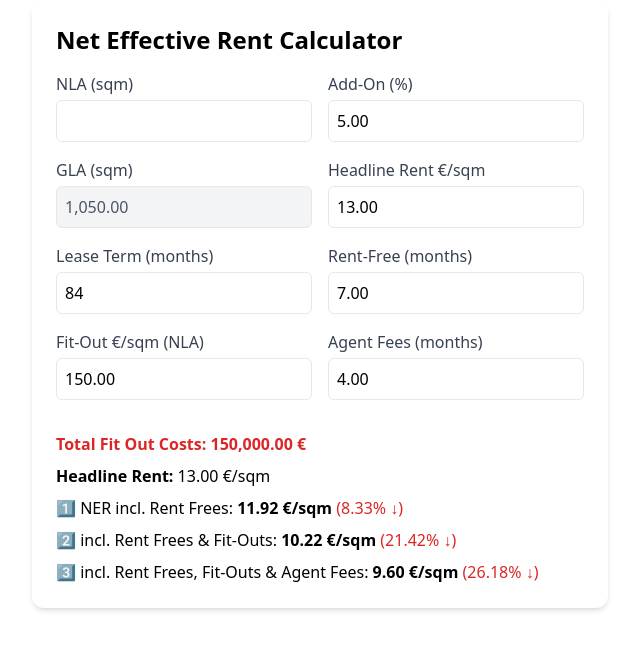
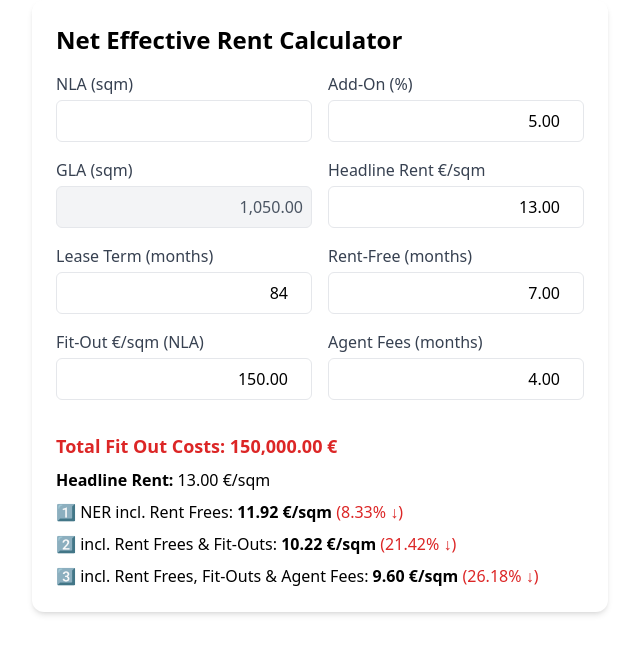
Before and after one commit to Musicandy13/Net-Effective-Rent-Calculator, a React (Vite) app: page / in a window 1280 px wide. Shown: the top 654 px of the page, without its empty margins (320-960 px from the left). Built offline with nearby package versions, Linux system fonts and the light colour scheme; the HTML template or start-up script is replaced by a standard one.

Commit message:
Update App.jsx

```diff
--- a/src/App.jsx
+++ b/src/App.jsx
@@ -1,13 +1,13 @@
 import { useState } from 'react';
 
 export default function NERCalculator() {
-  const [nla, setNla] = useState(1000);
-  const [addon, setAddon] = useState(5);
-  const [rent, setRent] = useState(13);
+  const [nla, setNla] = useState(1000.0);
+  const [addon, setAddon] = useState(5.0);
+  const [rent, setRent] = useState(13.0);
   const [duration, setDuration] = useState(84);
-  const [rf, setRf] = useState(7);
-  const [fitOut, setFitOut] = useState(150);
-  const [agentFeeMonths, setAgentFeeMonths] = useState(4);
+  const [rf, setRf] = useState(7.0);
+  const [fitOut, setFitOut] = useState(150.0);
+  const [agentFeeMonths, setAgentFeeMonths] = useState(4.0);
 
   const gla = nla * (1 + addon / 100);
   const rentFreeMonths = duration - rf;
@@ -19,27 +19,15 @@ export default function NERCalculator() {
   const ner2 = (grossRent - totalFitOut) / (duration * gla);
   const ner3 = (grossRent - totalFitOut - agentFees) / (duration * gla);
 
-  const formatNumber = (value, options = {}) =>
-    new Intl.NumberFormat('en-US', {
-      minimumFractionDigits: 2,
-      maximumFractionDigits: 2,
-      ...options,
-    }).format(value);
+  const format = (value) => value.toLocaleString('en-US', { minimumFractionDigits: 2, maximumFractionDigits: 2 });
+  const formatPercent = (value) => `${Math.abs(value).toFixed(2)}%`;
 
-  const percentDiff = (ner) => {
-    const diff = 100 - (ner / rent) * 100;
-    const color = diff === 0 ? 'text-black' : 'text-red-600';
-    const sign = diff === 0 ? '' : '↓';
-    return <span className={color}>({formatNumber(diff)}% {sign})</span>;
-  };
+  const reduction = (ner) => ((1 - ner / rent) * 100);
 
-  const handleInputChange = (setter, step) => (e) => {
-    const value = parseFloat(e.target.value);
-    if (!isNaN(value) && value >= 0) {
-      setter(Math.round(value / step) * step);
-    } else {
-      setter(0);
-    }
+  const handleInput = (setter, step) => (e) => {
+    const raw = e.target.value.replace(/,/g, '');
+    const parsed = parseFloat(raw);
+    if (!isNaN(parsed)) setter(parsed);
   };
 
   return (
@@ -48,107 +36,48 @@ export default function NERCalculator() {
       <div className="grid grid-cols-2 gap-4">
         <label className="block">
           <span className="text-gray-700">NLA (sqm)</span>
-          <input
-            type="number"
-            step="0.5"
-            value={formatNumber(nla)}
-            onChange={handleInputChange(setNla, 0.5)}
-            className="mt-1 block w-full border rounded-md p-2"
-          />
+          <input type="number" step="0.5" value={format(nla)} onChange={handleInput(setNla, 0.5)} className="mt-1 block w-full border rounded-md p-2 text-right" />
         </label>
         <label className="block">
           <span className="text-gray-700">Add-On (%)</span>
-          <input
-            type="number"
-            step="0.1"
-            value={formatNumber(addon)}
-            onChange={handleInputChange(setAddon, 0.1)}
-            className="mt-1 block w-full border rounded-md p-2"
-          />
+          <input type="number" step="0.1" value={format(addon)} onChange={handleInput(setAddon, 0.1)} className="mt-1 block w-full border rounded-md p-2 text-right" />
         </label>
 
         <label className="block">
           <span className="text-gray-700">GLA (sqm)</span>
-          <input
-            type="text"
-            readOnly
-            value={formatNumber(gla)}
-            className="mt-1 block w-full border rounded-md p-2 bg-gray-100 text-gray-600"
-          />
+          <input type="text" readOnly value={format(gla)} className="mt-1 block w-full border rounded-md p-2 bg-gray-100 text-gray-600 text-right" />
         </label>
         <label className="block">
           <span className="text-gray-700">Headline Rent €/sqm</span>
-          <input
-            type="number"
-            step="0.25"
-            value={formatNumber(rent)}
-            onChange={handleInputChange(setRent, 0.25)}
-            className="mt-1 block w-full border rounded-md p-2"
-          />
+          <input type="number" step="0.25" value={format(rent)} onChange={handleInput(setRent, 0.25)} className="mt-1 block w-full border rounded-md p-2 text-right" />
         </label>
 
         <label className="block">
           <span className="text-gray-700">Lease Term (months)</span>
-          <input
-            type="number"
-            step="1"
-            value={duration}
-            onChange={handleInputChange(setDuration, 1)}
-            className="mt-1 block w-full border rounded-md p-2"
-          />
+          <input type="number" step="1" value={duration} onChange={e => setDuration(+e.target.value)} className="mt-1 block w-full border rounded-md p-2 text-right" />
         </label>
         <label className="block">
           <span className="text-gray-700">Rent-Free (months)</span>
-          <input
-            type="number"
-            step="0.5"
-            value={formatNumber(rf)}
-            onChange={handleInputChange(setRf, 0.5)}
-            className="mt-1 block w-full border rounded-md p-2"
-          />
+          <input type="number" step="0.5" value={format(rf)} onChange={handleInput(setRf, 0.5)} className="mt-1 block w-full border rounded-md p-2 text-right" />
         </label>
 
         <label className="block">
           <span className="text-gray-700">Fit-Out €/sqm (NLA)</span>
-          <input
-            type="number"
-            step="5"
-            value={formatNumber(fitOut)}
-            onChange={handleInputChange(setFitOut, 5)}
-            className="mt-1 block w-full border rounded-md p-2"
-          />
+          <input type="number" step="5" value={format(fitOut)} onChange={handleInput(setFitOut, 5)} className="mt-1 block w-full border rounded-md p-2 text-right" />
         </label>
         <label className="block">
           <span className="text-gray-700">Agent Fees (months)</span>
-          <input
-            type="number"
-            step="0.5"
-            value={formatNumber(agentFeeMonths)}
-            onChange={handleInputChange(setAgentFeeMonths, 0.5)}
-            className="mt-1 block w-full border rounded-md p-2"
-          />
+          <input type="number" step="0.5" value={format(agentFeeMonths)} onChange={handleInput(setAgentFeeMonths, 0.5)} className="mt-1 block w-full border rounded-md p-2 text-right" />
         </label>
       </div>
 
       <div className="pt-4 space-y-2 text-left">
-        <p className="text-red-600 font-bold">
-          Total Fit Out Costs: {formatNumber(totalFitOut)} €
-        </p>
-        <p>
-          <strong>Headline Rent:</strong> {formatNumber(rent)} €/sqm
-        </p>
-        <p>
-          1️⃣ NER incl. Rent Frees:{' '}
-          <strong>{formatNumber(ner1)} €/sqm</strong> {percentDiff(ner1)}
-        </p>
-        <p>
-          2️⃣ incl. Rent Frees & Fit-Outs:{' '}
-          <strong>{formatNumber(ner2)} €/sqm</strong> {percentDiff(ner2)}
-        </p>
-        <p>
-          3️⃣ incl. Rent Frees, Fit-Outs & Agent Fees:{' '}
-          <strong>{formatNumber(ner3)} €/sqm</strong> {percentDiff(ner3)}
-        </p>
+        <p className="text-red-600 font-semibold text-lg">Total Fit Out Costs: {format(totalFitOut)} €</p>
+        <p><strong>Headline Rent:</strong> {format(rent)} €/sqm</p>
+
+        <p>1️⃣ NER incl. Rent Frees: <b>{format(ner1)} €/sqm</b> <span className={reduction(ner1) > 0 ? 'text-red-600' : ''}>({formatPercent(reduction(ner1))} ↓)</span></p>
+        <p>2️⃣ incl. Rent Frees & Fit-Outs: <b>{format(ner2)} €/sqm</b> <span className={reduction(ner2) > 0 ? 'text-red-600' : ''}>({formatPercent(reduction(ner2))} ↓)</span></p>
+        <p>3️⃣ incl. Rent Frees, Fit-Outs & Agent Fees: <b>{format(ner3)} €/sqm</b> <span className={reduction(ner3) > 0 ? 'text-red-600' : ''}>({formatPercent(reduction(ner3))} ↓)</span></p>
       </div>
     </div>
   );
```
